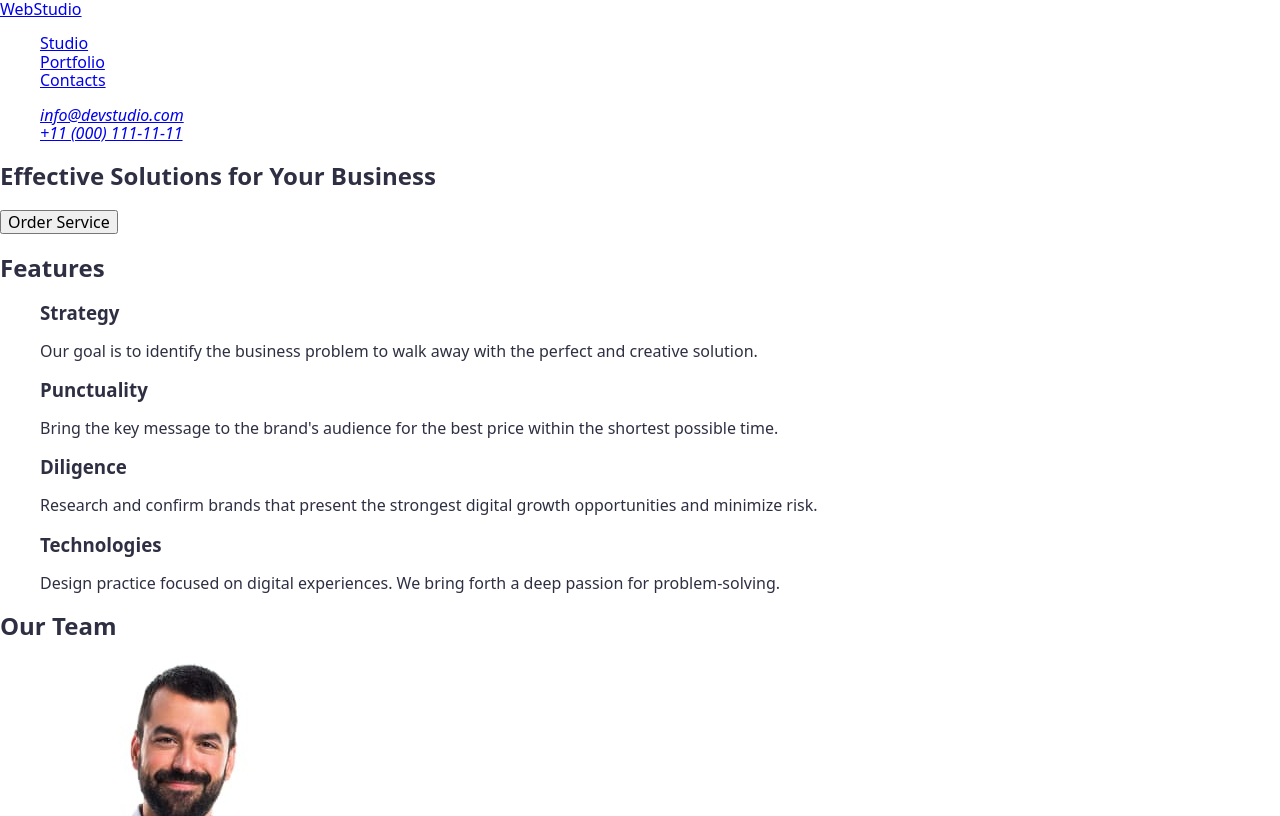
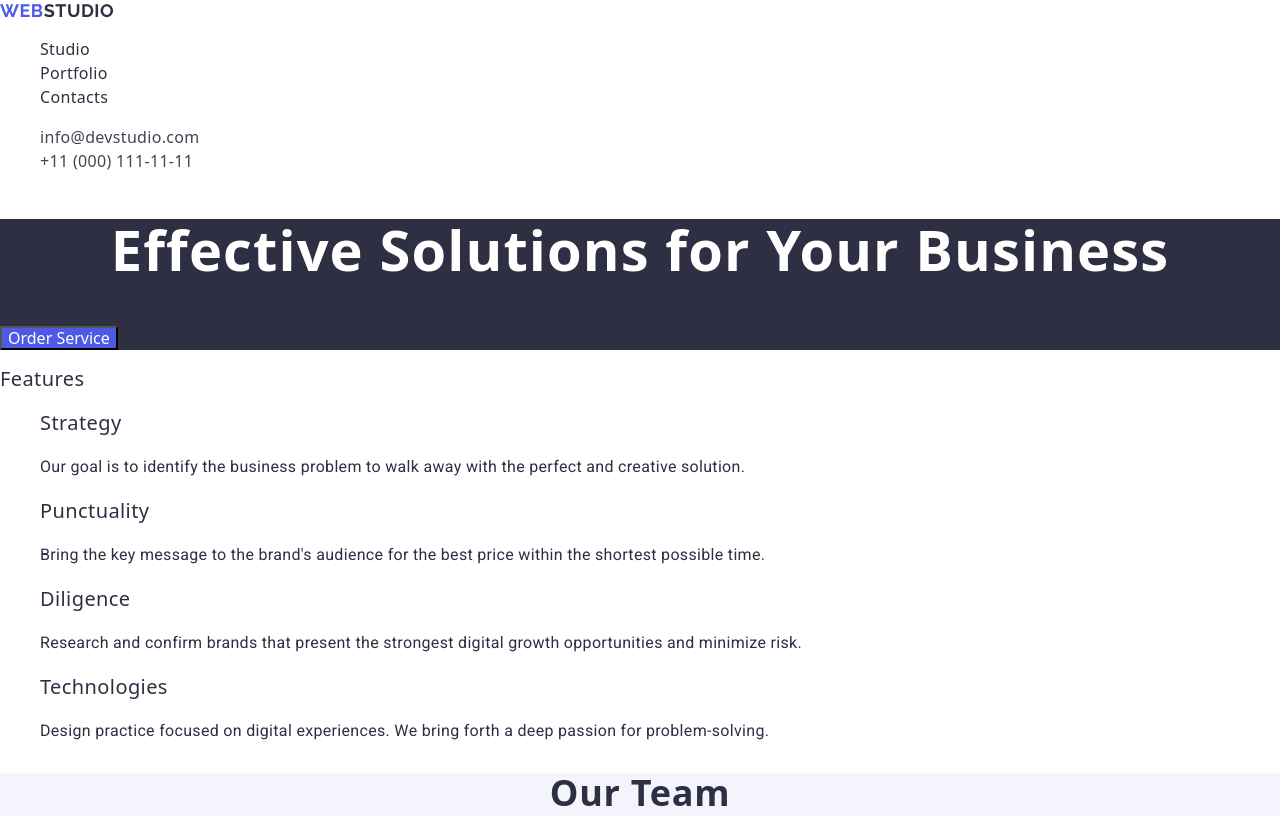
Before and after one commit to VladyslavBihun/goit-markup-hw-02, a plain HTML site: page index.html in a window 1280 px wide. Shown: the top 816 px of the page. Drawn offline with nearby package versions, Linux system fonts and the light colour scheme.

Commit message:
before correcting the design

```diff
--- a/css/styles.css
+++ b/css/styles.css
@@ -1,58 +1,182 @@
 body {
   background-color: #fff;
   color: var(--NAVY-BLUE, #2e2f42);
-  font-family: Roboto;
+  font-family: Roboto, sans-serif;
 }
 
-li {
+ul {
   list-style-type: none;
 }
 
-.header {
+.header-list-link {
+  color: var(--NAVY-BLUE, #2e2f42);
+  font-size: 16px;
+  font-weight: 500;
+  line-height: 24px; /* 150% */
+  letter-spacing: 0.32px;
+  text-decoration: none;
 }
-.header-nav {
+
+.header-list-link:focus,
+.header-list-link:hover {
+  color: var(--OCEAN, #404bbf);
 }
+
+.header-list-link:active {
+  color: var(--OCEAN, #404bbf);
+  text-decoration: underline;
+}
+
 .header-logo {
+  color: var(--IRIS, #4d5ae5);
+  font-family: Raleway, sans-serif;
+  font-size: 18px;
+  font-weight: 700;
+  line-height: 21px; /* 116.667% */
+  letter-spacing: 0.54px;
+  text-transform: uppercase;
+  text-decoration: none;
 }
-.header-adress {
+
+.header-adress-link {
+  color: var(--SLATE, #434455);
+  font-size: 16px;
+  font-style: normal;
+  font-weight: 400;
+  line-height: 24px; /* 150% */
+  letter-spacing: 0.32px;
+  text-decoration: none;
 }
+
+.header-adress-link:focus,
+.header-adress-link:hover {
+  color: var(--OCEAN, #404bbf);
+}
+
 .hero {
+  background-color: var(--NAVY-BLUE, #2e2f42);
+  color: var(--WHITE, #fff);
 }
+
 .hero-title {
+  text-align: center;
+  font-size: 56px;
+  font-weight: 700;
+  line-height: 60px; /* 107.143% */
+  letter-spacing: 1.12px;
 }
+
 .hero-button {
+  background-color: var(--IRIS, #4d5ae5);
+  color: var(--WHITE, #fff);
 }
-.features {
+
+.hero-button:hover {
+  background-color: var(--OCEAN, #404bbf);
 }
+
 .features-title {
+  font-size: 20px;
+  font-weight: 500;
+  line-height: 24px; /* 120% */
+  letter-spacing: 0.4px;
 }
-.features-list {
+
+.features-small-title {
+  font-size: 20px;
+  font-weight: 500;
+  line-height: 24px; /* 120% */
+  letter-spacing: 0.4px;
 }
-.features-small-title {
+
+.features-text {
+  font-family: Roboto;
+  font-size: 16px;
+  font-weight: 400;
+  line-height: 24px; /* 150% */
+  letter-spacing: 0.32px;
 }
-.features-text {
+
+.team {
+  background-color: var(--CLOUD, #f4f4fd);
 }
-.team {
+
+.team-title {
+  text-align: center;
+  font-size: 36px;
+  font-weight: 700;
+  line-height: 40px; /* 111.111% */
+  letter-spacing: 0.72px;
+  text-transform: capitalize;
 }
-.team-title {
+
+.team-small-title {
+  text-align: center;
+  font-size: 20px;
+  font-weight: 500;
+  line-height: 24px; /* 120% */
+  letter-spacing: 0.4px;
 }
-.team-list {
+
+.team-text {
+  text-align: center;
+  font-size: 16px;
+  font-weight: 400;
+  line-height: 24px; /* 150% */
+  letter-spacing: 0.32px;
 }
-.team-small-title {
+
+.portfolio-title {
+  text-align: center;
+  font-size: 36px;
+  font-weight: 700;
+  line-height: 40px; /* 111.111% */
+  letter-spacing: 0.72px;
+  text-transform: capitalize;
 }
-.team-text {
+
+.portfolio-small-title {
+  color: var(--NAVY-BLUE, #2e2f42);
+  font-size: 20px;
+  font-weight: 500;
+  line-height: 24px; /* 120% */
+  letter-spacing: 0.4px;
 }
-.portfolio {
+
+.portfolio-text {
+  font-size: 16px;
+  font-weight: 400;
+  line-height: 24px; /* 150% */
+  letter-spacing: 0.32px;
 }
-.portfolio-title {
+
+.footer {
+  background-color: var(--NAVY-BLUE, #2e2f42);
 }
-.portfolio-list {
+
+.footer-logo {
+  color: var(--IRIS, #4d5ae5);
+  font-family: Raleway, sans-serif;
+  font-size: 18px;
+  font-weight: 700;
+  line-height: 21px; /* 116.667% */
+  letter-spacing: 0.54px;
+  text-transform: uppercase;
+  text-decoration: none;
 }
-.portfolio-small-title {
+
+.footer-text {
+  color: var(--CLOUD, #f4f4fd);
+  font-size: 16px;
+  font-weight: 400;
+  line-height: 24px; /* 150% */
+  letter-spacing: 0.32px;
 }
-.portfolio-text {
+
+.logo-studio-black {
+  color: var(--NAVY-BLUE, #2e2f42);
 }
-.footer {
+
+.logo-studio-white {
+  color: var(--CLOUD, #f4f4fd);
 }
-.footer-logo {
-}
--- a/index.html
+++ b/index.html
@@ -17,23 +17,43 @@
       integrity="sha512-gA2Bvu0/hw4oj0Lp8ZHjK+o3S4BE5m8d/wNVy6ktKLhHKPpWLQwv9ixzuWirWOakoJqlBdePq2NhoCaUOQ5npQ=="
       crossorigin="anonymous"
       referrerpolicy="no-referrer" />
+    <link rel="preconnect" href="https://fonts.googleapis.com" />
+    <link rel="preconnect" href="https://fonts.gstatic.com" crossorigin />
+    <link
+      href="https://fonts.googleapis.com/css2?family=Oswald:wght@200&family=Raleway:wght@700&display=swap"
+      rel="stylesheet" />
+    <link rel="preconnect" href="https://fonts.googleapis.com" />
+    <link rel="preconnect" href="https://fonts.gstatic.com" crossorigin />
+    <link
+      href="https://fonts.googleapis.com/css2?family=Oswald:wght@200&family=Raleway:wght@700&family=Roboto:wght@400;500;700&display=swap"
+      rel="stylesheet" />
   </head>
 
   <!-- Body -->
   <body>
     <header class="header">
-      <nav class="header-nav">
-        <a class="header-logo" href="./index.html">WebStudio</a>
-        <ul>
-          <li><a href="#Studio">Studio</a></li>
-          <li><a href="#Portfolio">Portfolio</a></li>
-          <li><a href="#Contacts">Contacts</a></li>
+      <nav>
+        <a class="header-logo" href="./index.html"
+          >Web<span class="logo-studio-black">Studio</span></a
+        >
+        <ul class="header-list">
+          <li><a class="header-list-link" href="">Studio</a></li>
+          <li><a class="header-list-link" href="">Portfolio</a></li>
+          <li><a class="header-list-link" href="">Contacts</a></li>
         </ul>
       </nav>
       <address class="header-adress">
         <ul>
-          <li><a href="mailto:info@devstudio.com">info@devstudio.com</a></li>
-          <li><a href="tel:+110001111111">+11 (000) 111-11-11</a></li>
+          <li>
+            <a class="header-adress-link" href="mailto:info@devstudio.com"
+              >info@devstudio.com</a
+            >
+          </li>
+          <li>
+            <a class="header-adress-link" href="tel:+110001111111"
+              >+11 (000) 111-11-11</a
+            >
+          </li>
         </ul>
       </address>
     </header>
@@ -188,8 +208,10 @@
 
     <!-- Footer -->
     <footer class="footer">
-      <a class="footer-logo" href="./index.html">WebStudio</a>
-      <p>
+      <a class="footer-logo" href="./index.html"
+        >Web<span class="logo-studio-white">Studio</span></a
+      >
+      <p class="footer-text">
         Increase the flow of customers and sales for your business with digital
         marketing & growth solutions.
       </p>
```
